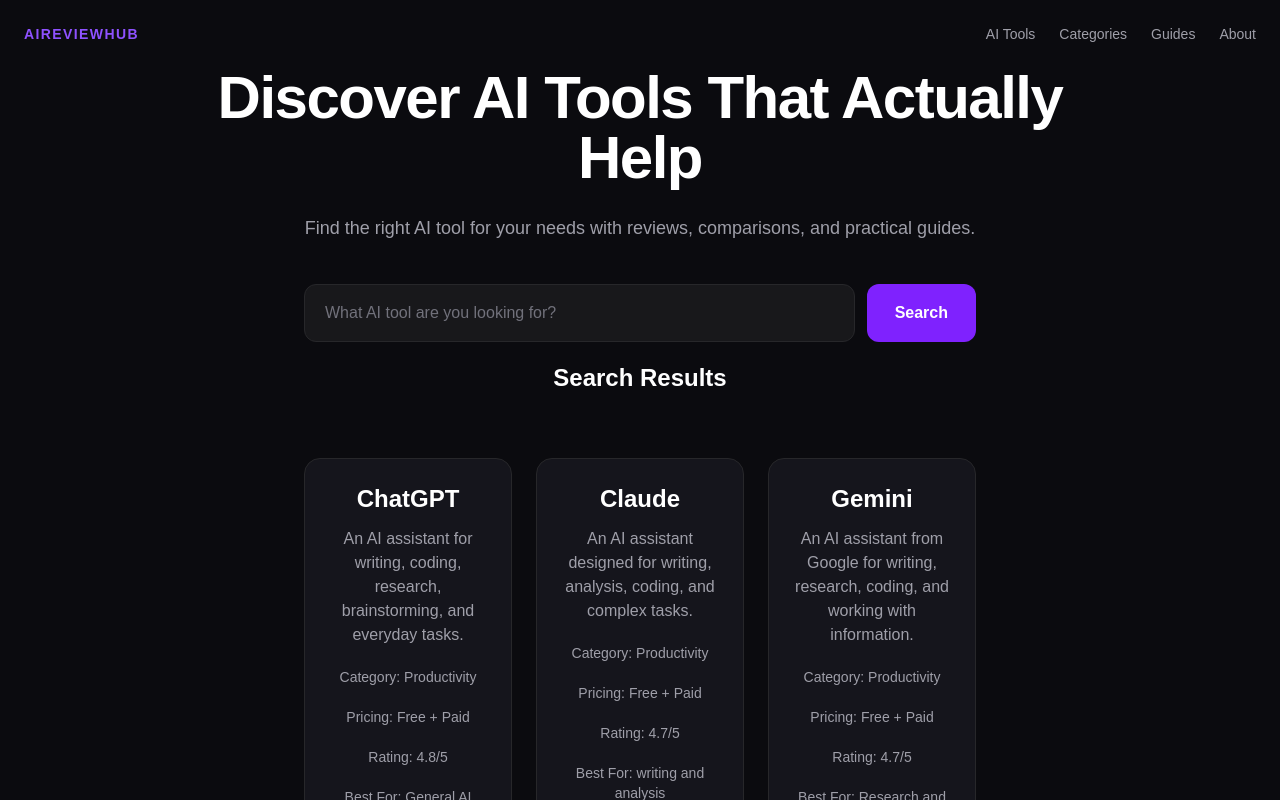
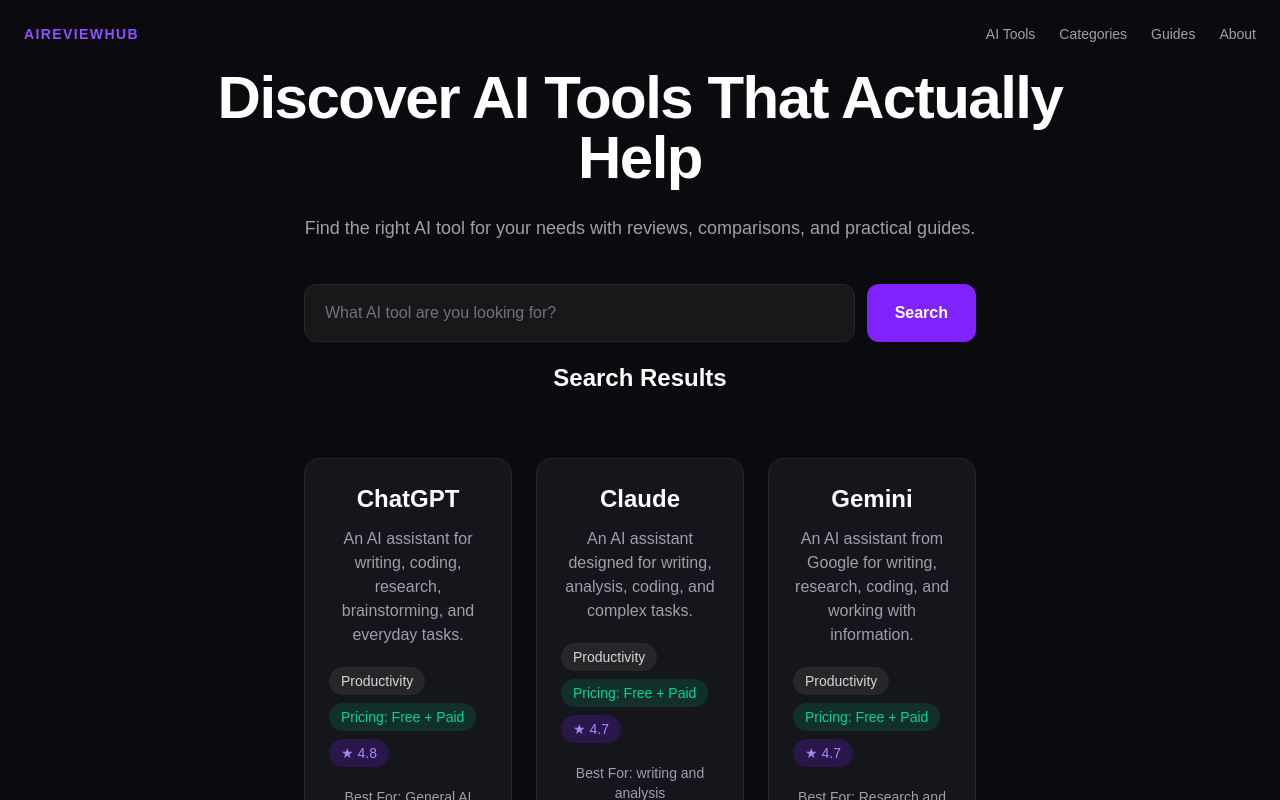
Before and after one commit to vikash-ai-dev/AIReviewHub, a Next.js app: page / in a window 1280 px wide. Shown: the top 800 px of the page. Built offline with nearby package versions, Linux system fonts and the light colour scheme.

Commit message:
made website link

```diff
--- a/src/app/components/ToolCard.jsx
+++ b/src/app/components/ToolCard.jsx
@@ -1,15 +1,34 @@
 import Link from "next/link";
 export default function ToolCard({ tool }) {
   return (
-    <article className="rounded-2xl border border-zinc-800 bg-[#15151C] p-6">
+    <article className="rounded-2xl border border-zinc-800 bg-[#15151C] p-6 transition hover:border-violet-500">
       <h2 className="text-2xl font-bold text-white">{tool.name}</h2>
       <p className="mt-3 text-zinc-400 leading-6">{tool.description}</p>
+
       <div className="mt-5 space-y-5 text-sm text-zinc-400">
-        <p>Category: {tool.category}</p>
-        <p>Pricing: {tool.pricing}</p>
-        <p>Rating: {tool.rating}/5</p>
+        <div className="flex flex-wrap gap-2">
+
+          <span className="inline-flex items-center rounded-full bg-zinc-800 px-3 py-1 text-sm font-medium text-zinc-300">
+            {tool.category}
+          </span>
+
+          <span className="inline-flex items-center rounded-full bg-emerald-600/20 px-3 py-1 text-sm font-medium text-emerald-400">
+
+            Pricing: {tool.pricing}
+
+          </span>
+
+          <span className="inline-flex items-center gap-1 rounded-full bg-violet-600/20 px-3 py-1 text-sm font-medium text-violet-400">
+            ★ {tool.rating}
+          </span>
+
+        </div>
+
+
+
         <p>Best For: {tool.bestFor}</p>
       </div>
+
 
       <Link
         href={`/tools/${tool.slug}`}
--- a/src/app/data/tools.js
+++ b/src/app/data/tools.js
@@ -8,6 +8,7 @@
     rating: 4.8,
     bestFor: "General AI assistance",
     slug: "chatgpt",
+    website: "https://chat.openai.com",
   },
   {
     name: "Claude",
@@ -17,6 +18,7 @@
     rating: 4.7,
     bestFor: "writing and analysis",
     slug: "claude",
+    website: "https://claude.ai",
   },
   {
     name: "Gemini",
@@ -27,6 +29,7 @@
     rating: 4.7,
     bestFor: "Research and everyday AI tasks",
     slug: "gemini",
+    website: "https://gemini.google.com",
   },
   {
     name: "GitHub Copilot",
@@ -36,6 +39,7 @@
     rating: 4.6,
     bestFor: "Writing and completing code",
     slug: "github-copilot",
+    website: "https://github.com/features/copilot",
   },
 ];
 
--- a/src/app/tools/[slug]/page.js
+++ b/src/app/tools/[slug]/page.js
@@ -44,6 +44,12 @@
 
         </div>
 
+          <a href={tool.website}
+            target="_blank"
+            rel = "noopener noreferrer"
+            className="mt-10 inline-block rounded-xl bg-violet-600 px-6 py-3 font-semibold text-white transition hover:bg-violet-500">
+              Visit Tool
+          </a>
       </div>
     </main>
   );
```
